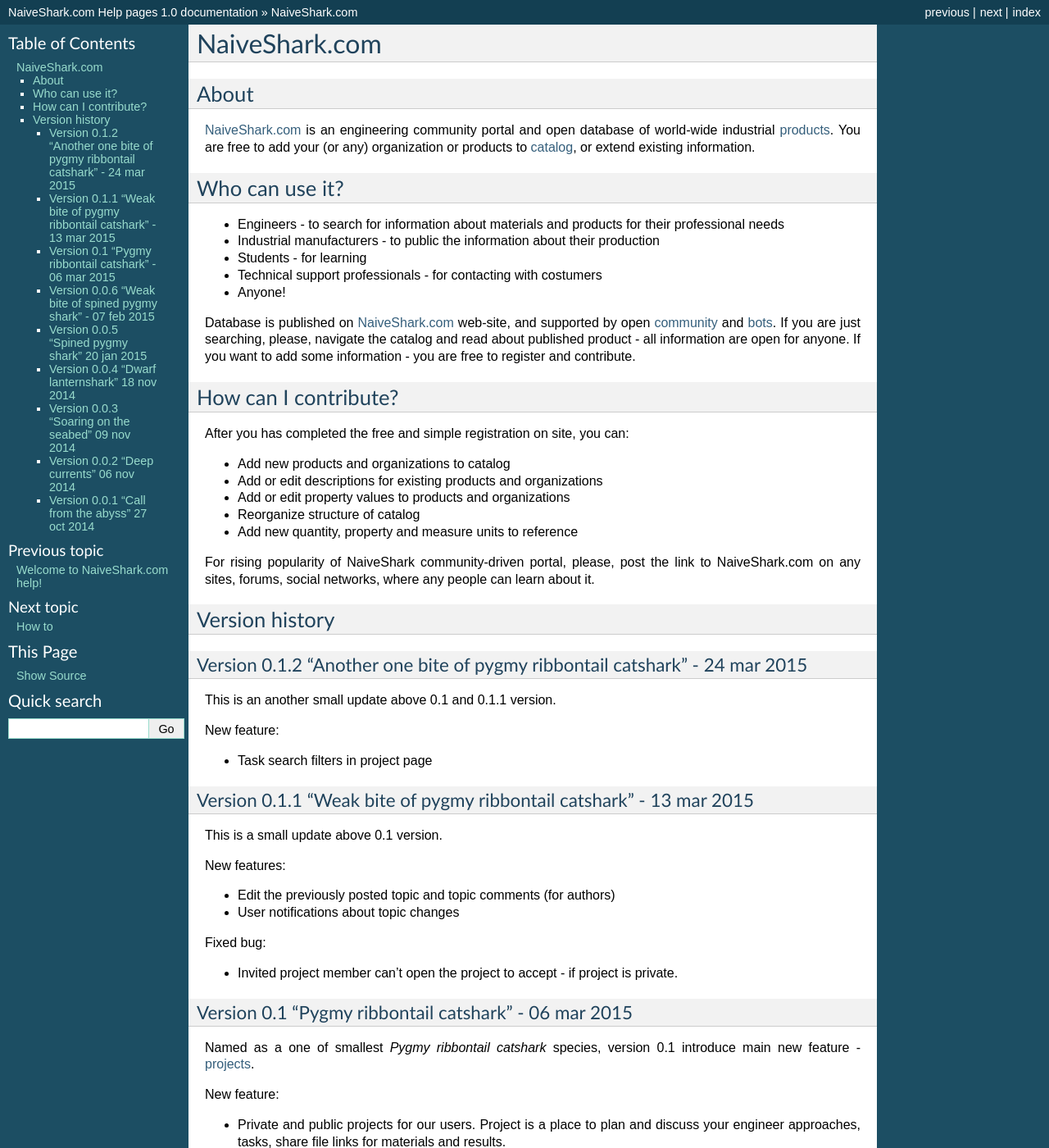
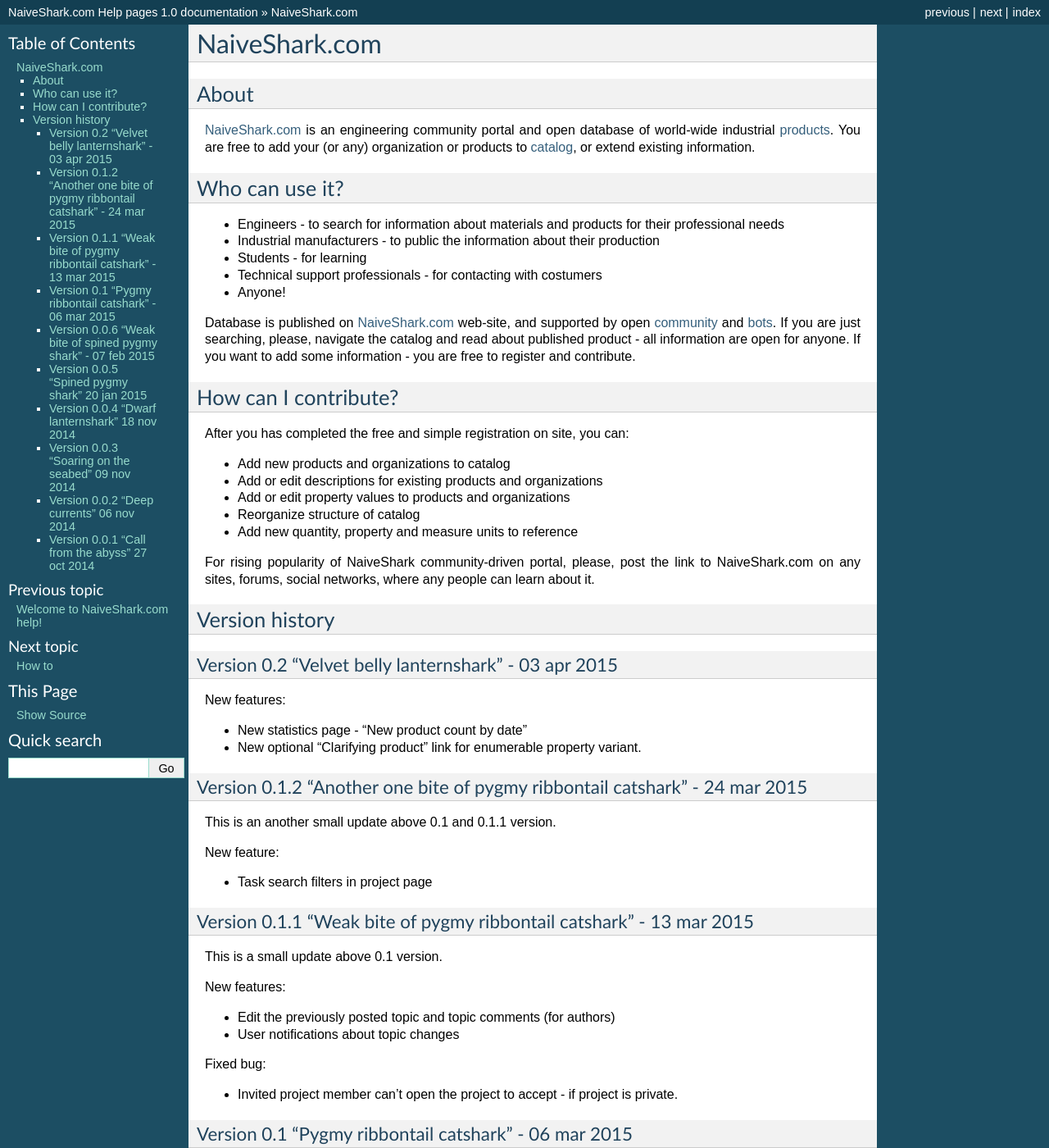
Before and after one commit to NaiveShark/NaiveSharkComDoc, a Sphinx documentation site: the page built from docs/naiveshark.rst, in a window 1280 px wide and 1400 px high. Shown: the whole window at 82% size. Built offline with Sphinx 7.4.7, drawn with Linux system fonts in a browser that asks for light colours.

```diff
--- a/docs/naiveshark.rst
+++ b/docs/naiveshark.rst
@@ -33,6 +33,14 @@ For rising popularity of NaiveShark community-driven portal, please, post the li
 
 Version history
 ---------------
+
+Version 0.2 "Velvet belly lanternshark" - 03 apr 2015
+^^^^^^^^^^^^^^^^^^^^^^^^^^^^^^^^^^^^^^^^^^^^^^^^^^^^^
+
+New features:
+
+* New statistics page - "New product count by date"
+* New optional "Clarifying product" link for enumerable property variant.
 
 Version 0.1.2 "Another one bite of pygmy ribbontail catshark" - 24 mar 2015
 ^^^^^^^^^^^^^^^^^^^^^^^^^^^^^^^^^^^^^^^^^^^^^^^^^^^^^^^^^^^^^^^^^^^^^^^^^^^
```
